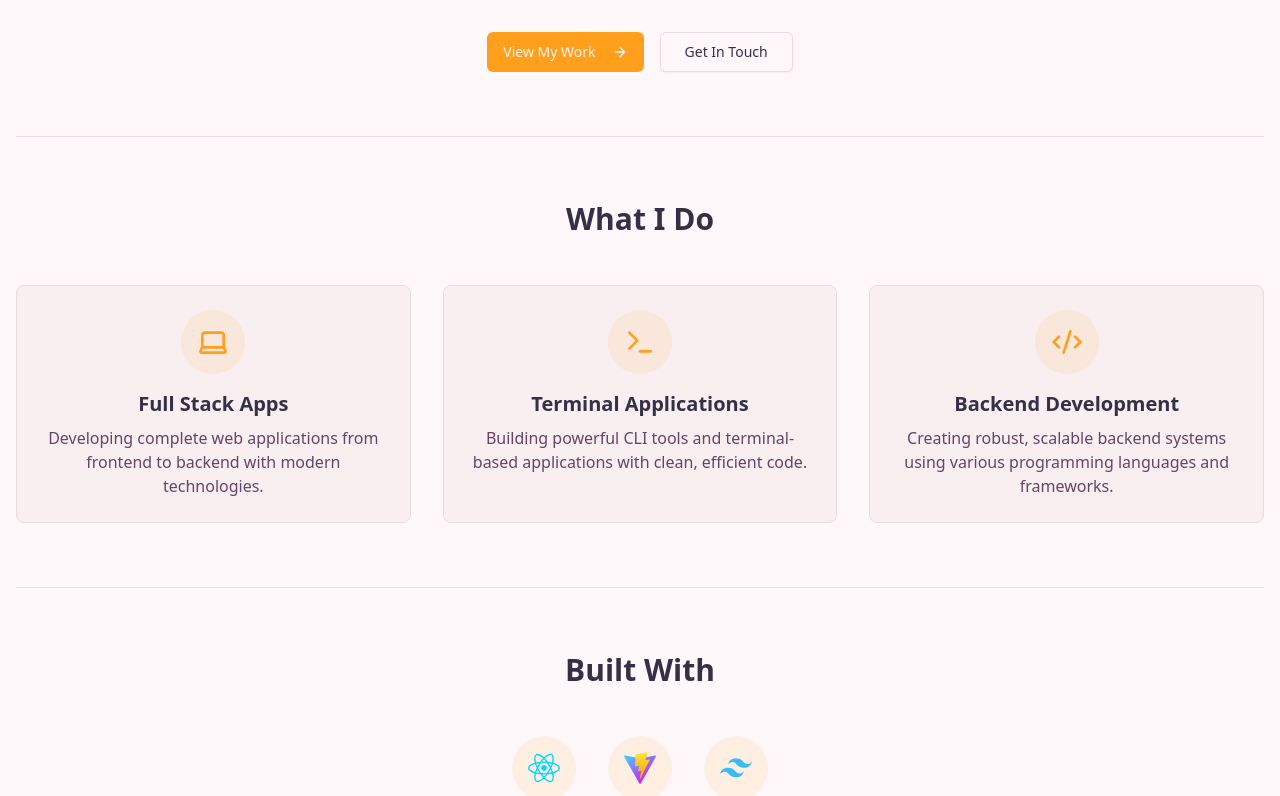
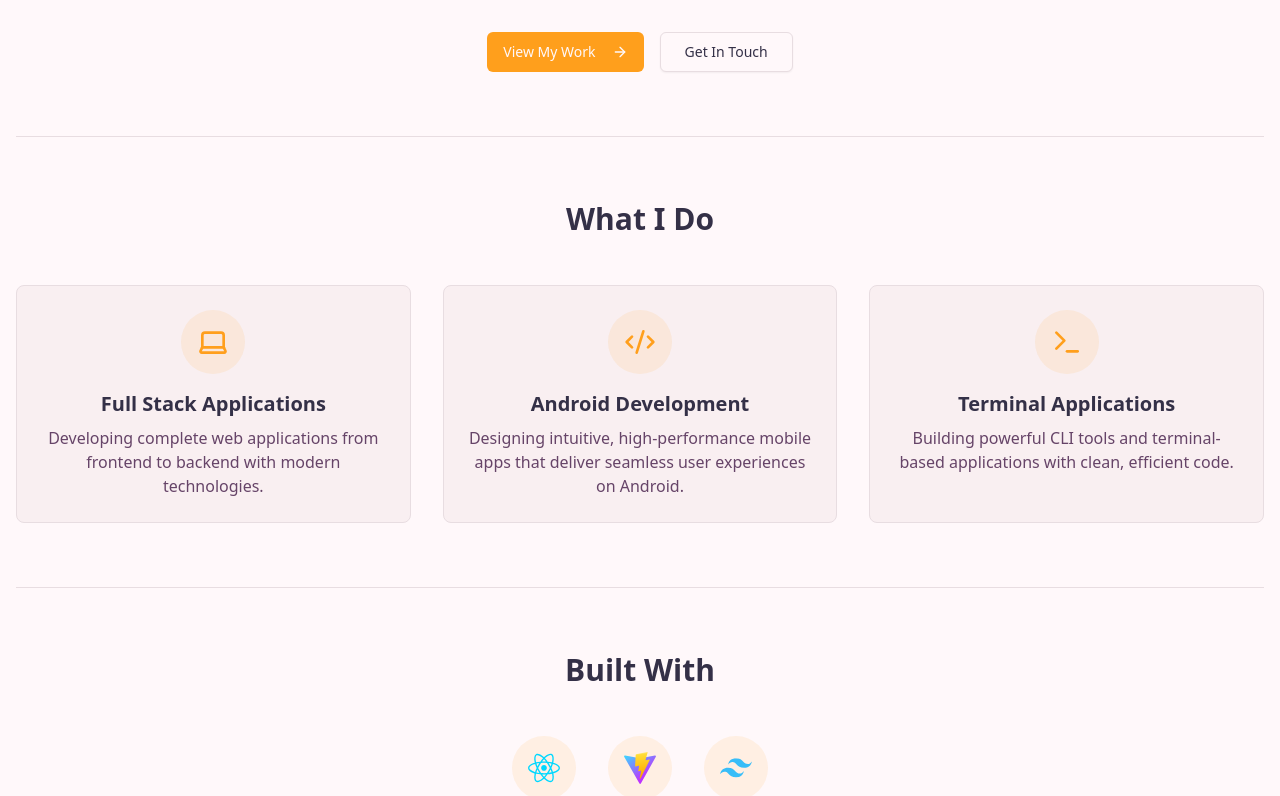
Before and after one commit to kevanoullio/kevanoullio.github.io, a React (Vite) app: page / in a window 1280 px wide. Shown: the part 649-1445 px from the top of the page. Built offline with nearby package versions, Linux system fonts and the light colour scheme.

Commit message:
Added house of tutor project preview, updated skill description.

```diff
--- a/src/pages/Home.tsx
+++ b/src/pages/Home.tsx
@@ -4,7 +4,7 @@ import { Button } from "@/components/ui/button"
 
 export function Home() {
   return (
-    <div className="container mx-auto px-4">
+    <div className="container mx-auto px-4 text-center">
       {/* Hero Section */}
       <section className="my-16 min-h-[65vh]">
         <div className="flex justify-center pb-12">
@@ -52,9 +52,19 @@ export function Home() {
             <div className="mb-4 rounded-full bg-primary/10 p-4">
               <Laptop className="h-8 w-8 text-primary" />
             </div>
-            <h3 className="mb-2 text-xl font-semibold">Full Stack Apps</h3>
+            <h3 className="mb-2 text-xl font-semibold">Full Stack Applications</h3>
             <p className="text-muted-foreground">
               Developing complete web applications from frontend to backend with modern technologies.
+            </p>
+          </div>
+
+          <div className="flex flex-col items-center rounded-lg border border-border bg-card p-6 text-center transition-all hover:border-primary/50 hover:shadow-lg">
+            <div className="mb-4 rounded-full bg-primary/10 p-4">
+              <Code2 className="h-8 w-8 text-primary" />
+            </div>
+            <h3 className="mb-2 text-xl font-semibold">Android Development</h3>
+            <p className="text-muted-foreground">
+              Designing intuitive, high-performance mobile apps that deliver seamless user experiences on Android.
             </p>
           </div>
 
@@ -67,17 +77,6 @@ export function Home() {
               Building powerful CLI tools and terminal-based applications with clean, efficient code.
             </p>
           </div>
-
-          <div className="flex flex-col items-center rounded-lg border border-border bg-card p-6 text-center transition-all hover:border-primary/50 hover:shadow-lg">
-            <div className="mb-4 rounded-full bg-primary/10 p-4">
-              <Code2 className="h-8 w-8 text-primary" />
-            </div>
-            <h3 className="mb-2 text-xl font-semibold">Backend Development</h3>
-            <p className="text-muted-foreground">
-              Creating robust, scalable backend systems using various programming languages and frameworks.
-            </p>
-          </div>
-
         </div>
       </section>
 
@@ -133,7 +132,7 @@ export function Home() {
       </section>
 
       {/* CTA Section */}
-      <section className="py-20 my-16 border-t border-border bg-muted/50 text-center">
+      <section className="py-20 my-16 border-t border-border bg-muted/50">
         <h2 className="mb-4 text-3xl font-bold">Ready to see my work?</h2>
         <p className="mb-8 text-muted-foreground">
           Check out my projects to see what I've been building.
--- a/src/pages/Projects.tsx
+++ b/src/pages/Projects.tsx
@@ -14,7 +14,7 @@ const projects = [
   {
     title: "House of Tutor",
     description: "A tutoring mobile app for tutors and students, developed for Android.",
-    image: "/.svg",
+    image: "../public/project_cards/house_of_tutor-preview.png",
     categories: ["Education", "Mobile App", "Android Development"],
     technologies: ["Kotlin", "Gradle", "SQLite", "Firebase"],
     role: "Scrum Master and Software Architect (team of 5)",
```
Also changed, not shown: public/project_cards/house_of_tutor-preview.png (added).
